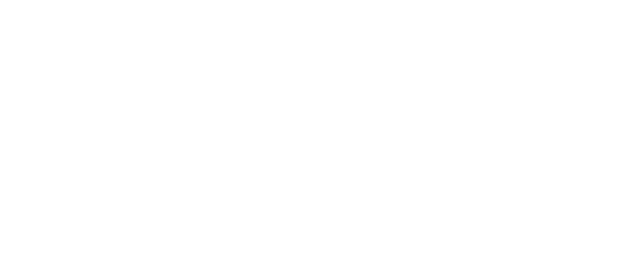
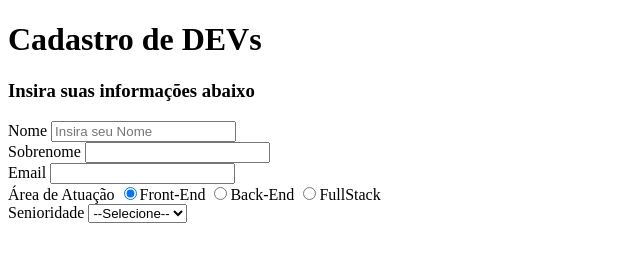
Before and after one commit to arturcoqueiro/Formulario-DEVs, a plain HTML site: page form.html in a window 1280 px wide. Shown: the whole page, without its empty margins (0-640 px from the left). Drawn offline with Linux system fonts and the light colour scheme.

Commit message:
content update

```diff
--- a/form.html
+++ b/form.html
@@ -1,5 +1,5 @@
 <!DOCTYPE html>
-<html lang="en">
+<html lang="pt-br">
 <head>
     <meta charset="UTF-8">
     <meta http-equiv="X-UA-Compatible" content="IE=edge">
@@ -8,6 +8,62 @@
     <title>Cadastro</title>
 </head>
 <body>
+    <header>
+        <h1>Cadastro de DEVs</h1>
+        <h3>Insira suas informações abaixo</h3>
+    </header>
 
+    <main>
+        <form>
+            <div class="form">
+                <label for="nome">Nome</label>
+                <input placeholder="Insira seu Nome" type="text" name="nome" id="nome">
+            </div>
+
+            <div class="form">
+                <label for="sobrenome">Sobrenome</label>
+                <input type="text" name="sobrenome" id="sobrenome">
+            </div>
+
+            <div class="form">
+                <label for="email">Email</label>
+                <input type="email" name="email" id="email">
+            </div>
+
+            <div class="form">
+                <label>Área de Atuação</label>
+
+                <label for="front">
+                    <input value="front" type="radio" name="area" id="front" checked>Front-End
+                </label>
+
+                <label for="back">
+                    <input value="back" type="radio" name="area" id="back">Back-End
+                </label>
+
+                <label for="full">
+                    <input type="radio" name="area" id="full">FullStack
+                </label>
+            </div>
+
+            <div class="form">
+                <label for="exp">Senioridade</label>
+
+                <select name="exp" id="exp">
+                    <option selected disabled value="">--Selecione--</option>
+
+                    <option value="junior">Júnior</option>
+
+                    <option value="pleno">Pleno</option>
+
+                    <option value="senior">Sênior</option>
+                </select>
+            </div>
+
+            <div class="form">
+
+            </div>
+        </form>
+    </main>
 </body>
 </html>
```
